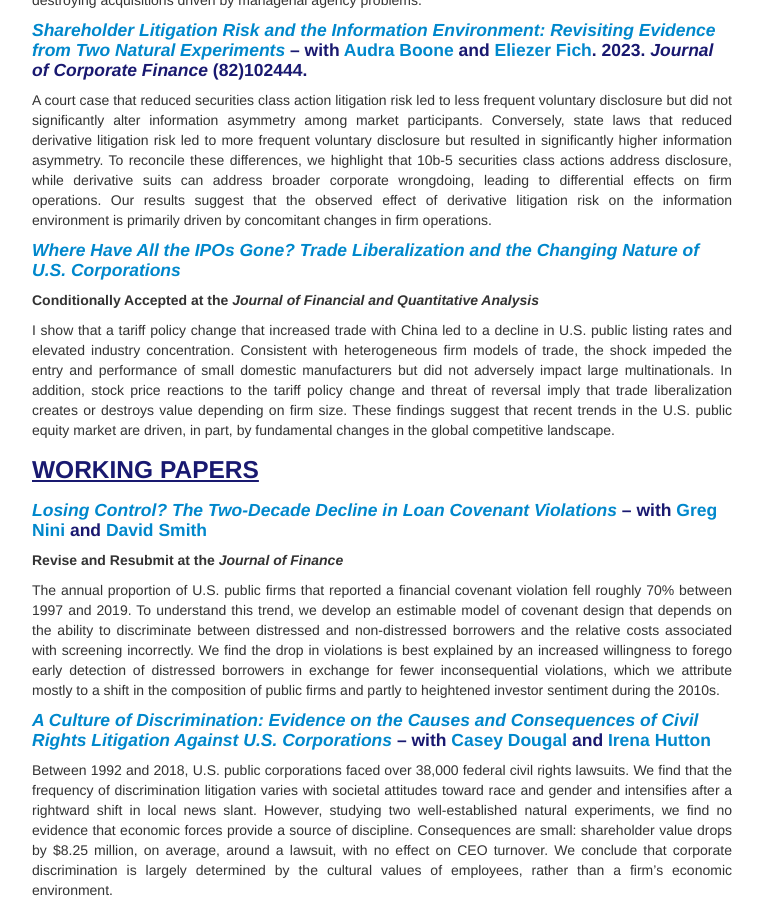
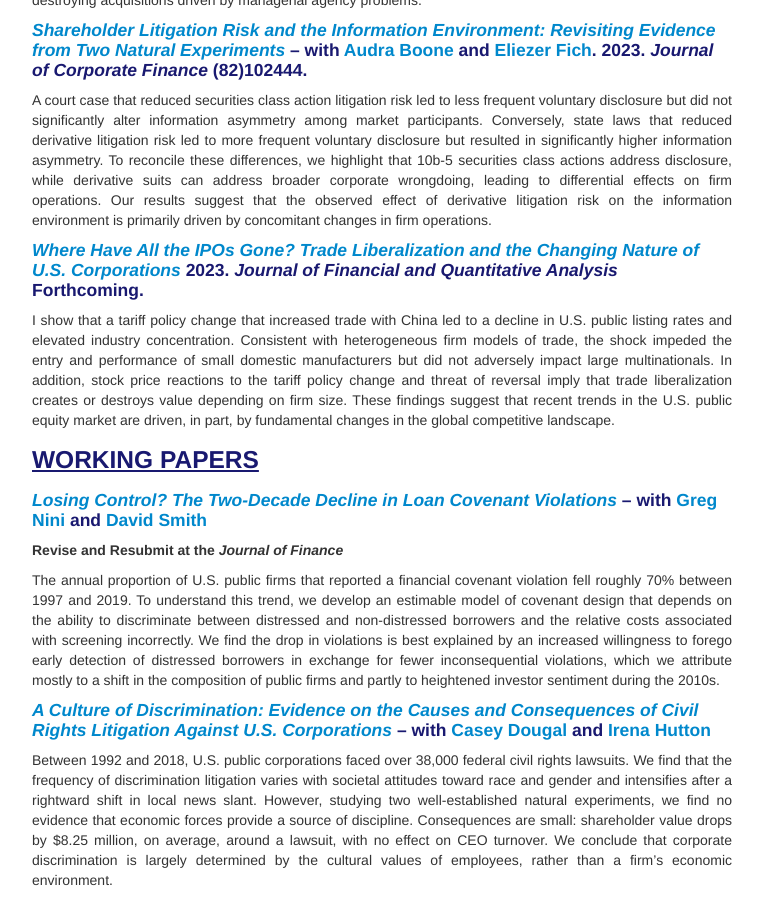
Before and after one commit to ThomasPGriffin/thomaspgriffin.github.io, a Jekyll site: the page built from pages/research.md, in a window 1280 px wide and 900 px high, scrolled down 392 px. Shown: the whole window, without its empty margins (258-1021 px from the left). Built offline with Jekyll 4.4.1, drawn with Linux system fonts in a browser that asks for light colours.

Commit message:
Update research.md

```diff
--- a/pages/research.md
+++ b/pages/research.md
@@ -16,8 +16,7 @@ We examine the impact of creditor control rights on corporate acquisitions. Near
 A court case that reduced securities class action litigation risk led to less frequent voluntary disclosure but did not significantly alter information asymmetry among market participants. Conversely, state laws that reduced derivative litigation risk led to more frequent voluntary disclosure but resulted in significantly higher information asymmetry. To reconcile these differences, we highlight that 10b-5 securities class actions address disclosure, while derivative suits can address broader corporate wrongdoing, leading to differential effects on firm operations. Our results suggest that the observed effect of derivative litigation risk on the information environment is primarily driven by concomitant changes in firm operations.
 </div>
 
-#### *[Where Have All the IPOs Gone? Trade Liberalization and the Changing Nature of U.S. Corporations]({{ BASE_PATH}}/pages/ipo_decline_20230911.pdf)*
-##### Conditionally Accepted at the <b><i>Journal of Financial and Quantitative Analysis</i></b>
+#### *[Where Have All the IPOs Gone? Trade Liberalization and the Changing Nature of U.S. Corporations]({{ BASE_PATH}}/pages/ipo_decline_20231115.pdf)*  2023. <b><i>Journal of Financial and Quantitative Analysis</i></b> Forthcoming.
 <div align="justify">
 I show that a tariff policy change that increased trade with China led to a decline in U.S. public listing rates and elevated industry concentration. Consistent with heterogeneous firm models of trade, the shock impeded the entry and performance of small domestic manufacturers but did not adversely impact large multinationals. In addition, stock price reactions to the tariff policy change and threat of reversal imply that trade liberalization creates or destroys value depending on firm size. These findings suggest that recent trends in the U.S. public equity market are driven, in part, by fundamental changes in the global competitive landscape.
 </div>
```
